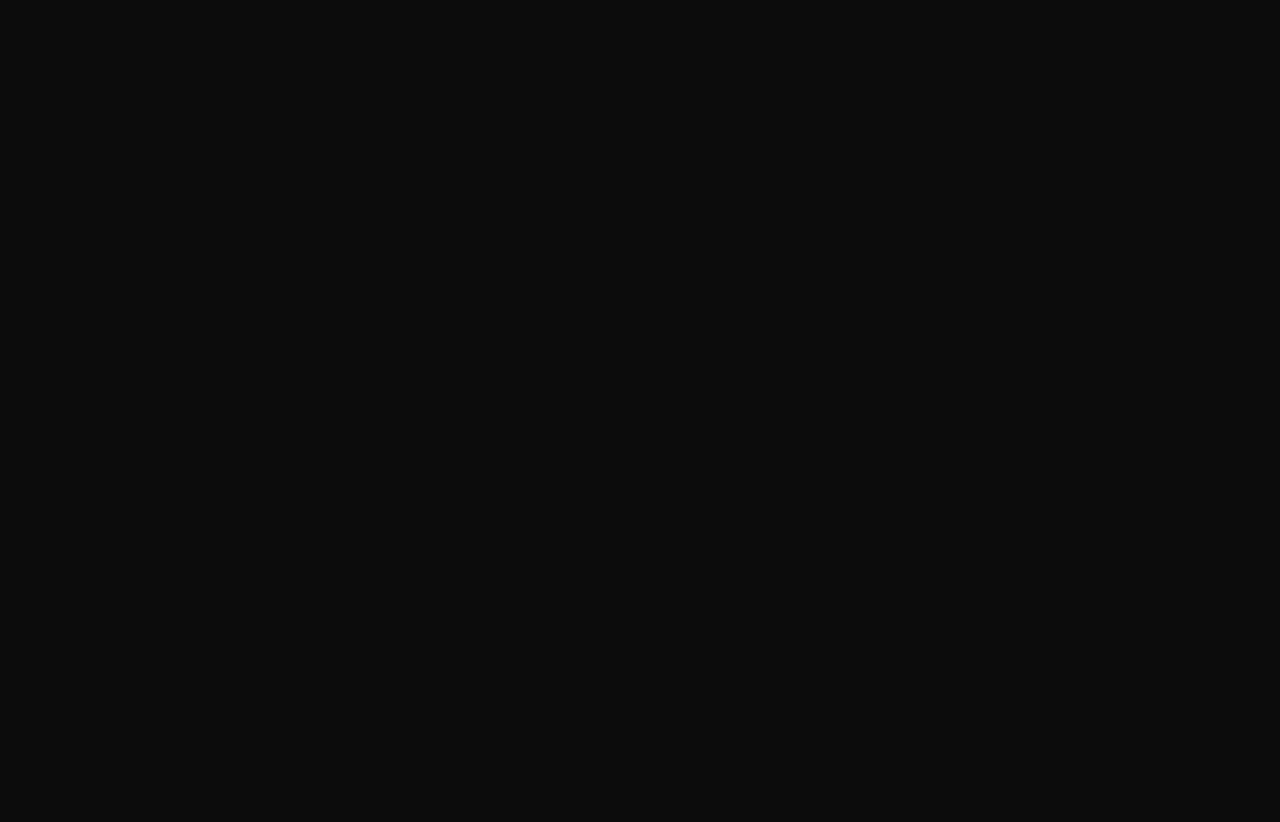
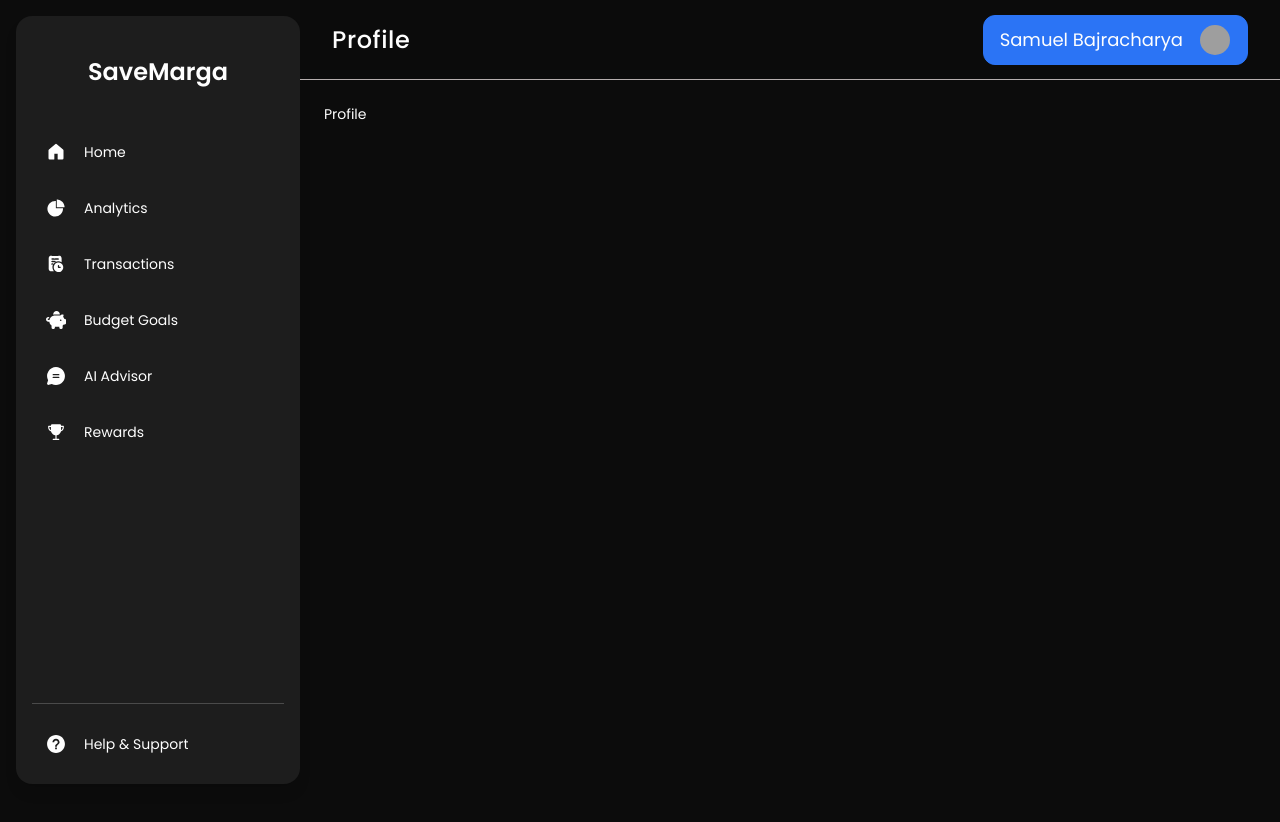
Before and after one commit to SamuelBajracharya/PersonalFinance-Frontend-FYP-, a Next.js app: page /profile in a window 1280 px wide. Before the commit this address had no page. Shown: the top 822 px of the page. Before the commit the page ends 800 px from the top, so only its background shows below. Built offline with nearby package versions, Linux system fonts and the light colour scheme; grey boxes are pictures that could not be loaded.

Commit message:
Created Desktop Layout, Fixed transaction History Icon

```diff
--- /dev/null
+++ b/app/aiadvisor/page.tsx
@@ -0,0 +1,7 @@
+import Image from "next/image";
+
+export default function AIAdvisor() {
+  return (
+    <div className=" h-[120vh]">AI Advisor</div>
+  );
+}
--- /dev/null
+++ b/app/profile/page.tsx
@@ -0,0 +1,7 @@
+import Image from "next/image";
+
+export default function Profile() {
+  return (
+    <div className=" h-[120vh]">Profile</div>
+  );
+}
--- a/components/desktopComponents/DesktopNavbar.tsx
+++ b/components/desktopComponents/DesktopNavbar.tsx
@@ -1,9 +1,44 @@
+'use client'
+
 import React from 'react'
+import { Avatar } from 'antd'
+import { useRouter, usePathname } from 'next/navigation'
 
 const DesktopNavbar = () => {
+  const router = useRouter()
+  const pathname = usePathname()
+
+  const isProfile = pathname === '/profile'
+
+  // Function to convert pathname to title
+  const getTitle = (path: string) => {
+    if (path === '/budgetgoals') return 'Budget Goals'
+
+    // Remove leading slash and split by hyphen
+    const words = path.replace(/^\//, '').split(/[-\/]/)
+
+    // Capitalize each word
+    const capitalized = words.map(word => word.charAt(0).toUpperCase() + word.slice(1))
+
+    // Join back with space
+    return capitalized.join(' ') || 'Dashboard'
+  }
+
+  const title = getTitle(pathname)
+
   return (
-    <div>
+    <div className="flex justify-between items-center h-full px-8">
+      {/* Dynamic title */}
+      <h1 className="text-2xl font-medium tracking-wide">{title}</h1>
 
+      <div
+        className={`flex items-center space-x-4 border-accent border px-4 py-2 rounded-xl cursor-pointer transition-colors duration-200 hover:bg-accent/20
+          ${isProfile ? 'bg-accent' : ''}`}
+        onClick={() => router.push('/profile')}
+      >
+        <h2 className="text-lg font-normal">Samuel Bajracharya</h2>
+        <Avatar size={32} src="https://xsgames.co/randomusers/avatar.php?g=pixel" />
+      </div>
     </div>
   )
 }
--- a/components/desktopComponents/DesktopSidebar.tsx
+++ b/components/desktopComponents/DesktopSidebar.tsx
@@ -1,10 +1,110 @@
-import React from 'react'
+'use client'
+
+import { usePathname, useRouter } from 'next/navigation'
+import { useEffect, useState } from 'react'
+import { GoHomeFill } from 'react-icons/go'
+import { AiFillPieChart } from 'react-icons/ai'
+import { IoTrophy } from 'react-icons/io5'
+import { FaPiggyBank } from 'react-icons/fa6'
+import { IoMdHelpCircle } from "react-icons/io";
+import { PiChatCircleTextFill } from "react-icons/pi";
+
+
 
 const DesktopSidebar = () => {
+  const pathname = usePathname()
+  const router = useRouter()
+  const [active, setActive] = useState(pathname)
+
+  useEffect(() => {
+    setActive(pathname)
+  }, [pathname])
+
+  const mainNav = [
+    { href: '/', label: 'Home', icon: <GoHomeFill size={20} /> },
+    { href: '/analytics', label: 'Analytics', icon: <AiFillPieChart size={20} /> },
+    {
+      href: '/transactions',
+      label: 'Transactions',
+      icon: <img src="/transactionHistory.svg" alt="Transaction History" className="w-5 h-5" />,
+    },
+    { href: '/budgetgoals', label: 'Budget Goals', icon: <FaPiggyBank size={20} /> },
+    {href: '/aiadvisor', label: 'AI Advisor', icon: <PiChatCircleTextFill size={22} />},
+    { href: '/rewards', label: 'Rewards', icon: <IoTrophy size={18} /> },
+  ]
+
+  const supportNav = [
+    { href: '/help', label: 'Help & Support', icon: <IoMdHelpCircle size={22} /> },
+  ]
+
   return (
-    <div>
+    <aside
+      className="fixed top-4 left-4 bg-secondaryBG rounded-2xl shadow-lg flex flex-col p-4"
+      style={{
+        width: 'calc(300px - 16px)',
+        height: 'calc(100vh - 32px)',
+      }}
+    >
+      {/* Logo */}
+      <div className="h-20 flex items-center justify-center text-textmain text-2xl font-semibold">
+        SaveMarga
+      </div>
 
-    </div>
+      {/* Main navigation */}
+      <nav className="flex-1 mt-4 space-y-2">
+        {mainNav.map((item) => {
+          const isActive = active === item.href
+          return (
+            <button
+              key={item.href}
+              onClick={() => router.push(item.href)}
+              className={`flex items-center gap-3 w-full p-2 rounded-full transition-colors
+                ${isActive
+                  ? 'bg-accent font-semibold'
+                  : 'hover:bg-accent/60 hover:text-textmain'}
+              `}
+            >
+              {/* Icon wrapper */}
+              <div
+                className={`flex items-center justify-center w-8 h-8 ${
+                  isActive ? 'bg-yellow-400' : ''
+                } rounded-full`}
+              >
+                {item.icon}
+              </div>
+              <div className="truncate font-normal">{item.label}</div>
+            </button>
+          )
+        })}
+      </nav>
+
+      {/* Bottom navigation */}
+      <nav className="mt-auto pt-4 border-t border-textmain/20 space-y-2">
+        {supportNav.map((item) => {
+          const isActive = active === item.href
+          return (
+            <button
+              key={item.href}
+              onClick={() => router.push(item.href)}
+              className={`flex items-center gap-3 w-full p-2 rounded-full transition-colors
+                ${isActive
+                  ? 'bg-accent font-normal'
+                  : 'hover:bg-accent/60 hover:text-textmain'}
+              `}
+            >
+              <div
+                className={`flex items-center justify-center size-8 ${
+                  isActive ? 'bg-yellow-400' : ''
+                } rounded-full`}
+              >
+                {item.icon}
+              </div>
+              <div className="truncate">{item.label}</div>
+            </button>
+          )
+        })}
+      </nav>
+    </aside>
   )
 }
 
--- a/components/mobileComponents/MobileBottomBar.tsx
+++ b/components/mobileComponents/MobileBottomBar.tsx
@@ -21,7 +21,7 @@ const MobileBottomBar = () => {
     { href: '/analytics', icon: <AiFillPieChart size={24} /> },
     {
       href: '/transactions',
-      icon: <img src="/transactionHistory.svg" alt="Transaction History" className="w-11 h-11" />,
+      icon: <img src="/transactionHistory.svg" alt="Transaction History" className="size-7" />,
     },
     { href: '/budgetgoals', icon: <FaPiggyBank size={22} /> },
     { href: '/rewards', icon: <IoTrophy size={22} /> },
@@ -41,7 +41,7 @@ const MobileBottomBar = () => {
             className="w-[50px] h-[50px] flex flex-col items-center justify-center relative"
           >
             {idx === 2 ? (
-              <div className={`rounded-full ${isActive ? 'bg-primary' : 'bg-accent'}`}>
+              <div className={`size-11 flex items-center justify-center rounded-full ${isActive ? 'bg-primary' : 'bg-accent'}`}>
                 {item.icon}
               </div>
             ) : (
--- a/layouts/DesktopLayout.tsx
+++ b/layouts/DesktopLayout.tsx
@@ -1,11 +1,49 @@
+'use client'
+
 import { LayoutPropsType } from '@/types/viewport'
 import React from 'react'
+import { Layout } from 'antd'
+import DesktopSidebar from '@/components/desktopComponents/DesktopSidebar'
+import DesktopNavbar from '@/components/desktopComponents/DesktopNavbar'
+
+const { Content } = Layout
+
+// Layout constants
+const SIDEBAR_WIDTH = 300 // px
+const NAVBAR_HEIGHT = 80 // px
 
 const DesktopLayout = ({ children }: LayoutPropsType) => {
   return (
-    <div>
+    <Layout className='!min-h-screen !bg-mainBG'>
+      {/* Sidebar section */}
+      <div
+        className='!bg-mainBG fixed top-0 left-0 h-full '
+        style={{ width: SIDEBAR_WIDTH }}
+      >
+        <DesktopSidebar/>
+      </div>
 
-    </div>
+      {/* Navbar section */}
+      <div
+        className='!bg-mainBG/70 backdrop-blur-sm fixed top-0 left-[300px] right-0 border-b border-b-textsecondary'
+        style={{ height: NAVBAR_HEIGHT, lineHeight: `${NAVBAR_HEIGHT}px` }}
+      >
+        <DesktopNavbar/>
+      </div>
+
+      {/* Main content section */}
+      <Content
+        className='!bg-mainBG p-6 !text-textmain'
+        style={{
+          marginLeft: SIDEBAR_WIDTH,
+          marginTop: NAVBAR_HEIGHT,
+          minHeight: `calc(100vh - ${NAVBAR_HEIGHT}px)`,
+          overflowY: 'auto',
+        }}
+      >
+        {children}
+      </Content>
+    </Layout>
   )
 }
 
--- /dev/null
+++ b/styles/antdLayout.css
@@ -0,0 +1,13 @@
+.custom-menu .ant-menu-item {
+  color: white !important;
+}
+
+.custom-menu .ant-menu-item-selected {
+  background-color: rgba(255, 255, 255, 0.15) !important;
+  color: #fff !important;
+}
+
+.custom-menu .ant-menu-item:hover {
+  background-color: rgba(255, 255, 255, 0.1) !important;
+  color: #fff !important;
+}
--- a/styles/globals.css
+++ b/styles/globals.css
@@ -1,4 +1,5 @@
 @import "tailwindcss";
+@import "./antdLayout.css";
 
 @theme {
   --color-primary: #ffaa2d;
@@ -24,3 +25,8 @@
   --text-24: 24px;
   --text-32: 32px;
 }
+
+/* globals.css */
+body, .ant-layout, .ant-menu {
+  font-family: 'Poppins', sans-serif;
+}
```
Also changed, not shown: public/transactionHistory.svg.
